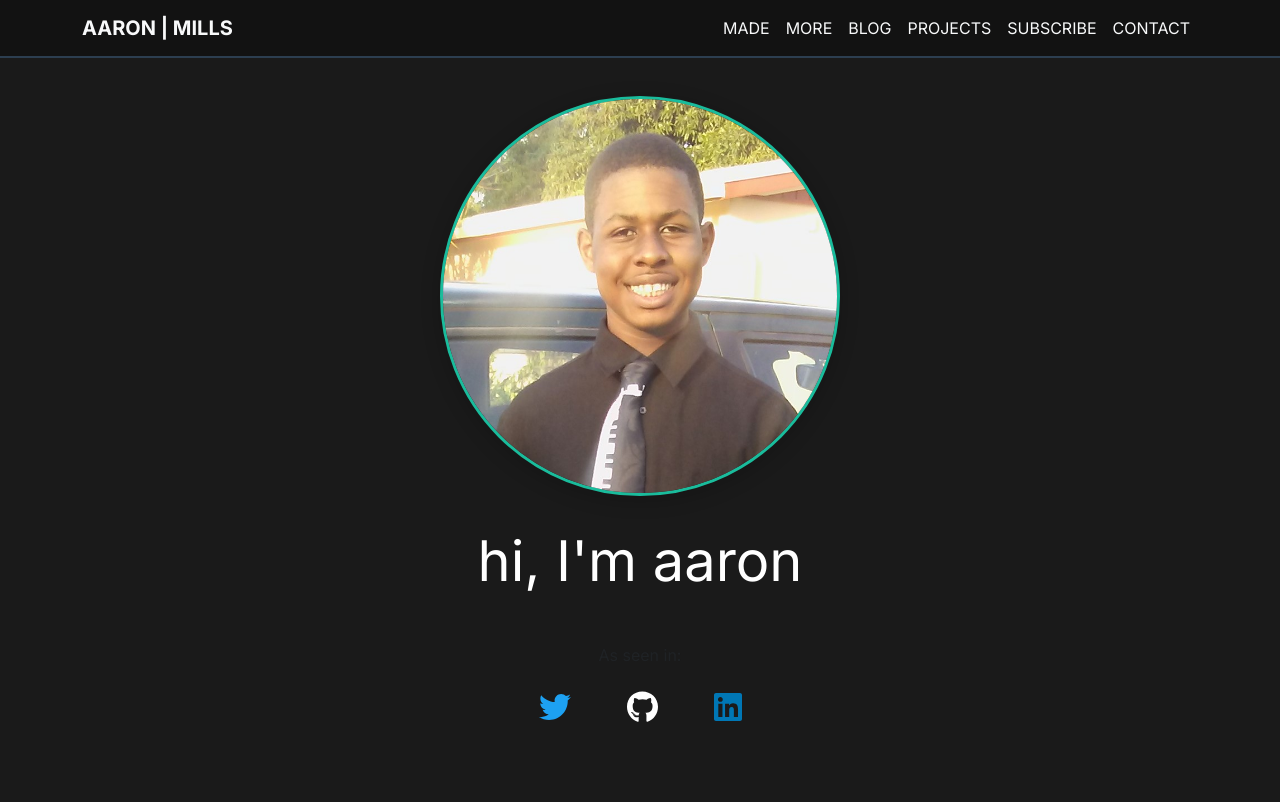
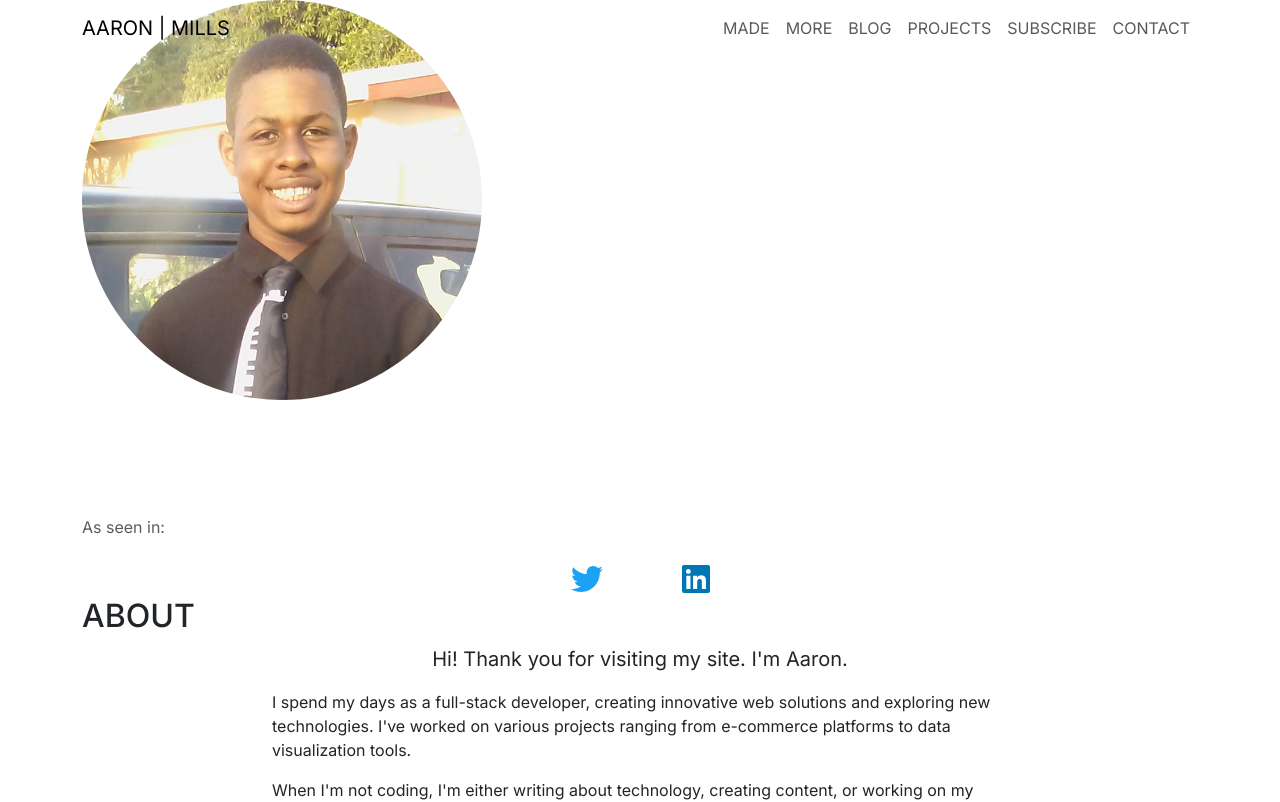
Before and after one commit to AirealAce/Home-Page, a Next.js app: page / in a window 1280 px wide. Shown: the top 802 px of the page. Built offline with nearby package versions, Linux system fonts and the light colour scheme.

Commit message:
test: comment out all CSS to verify Vercel deployment

```diff
--- a/src/app/globals.css
+++ b/src/app/globals.css
@@ -1,4 +1,7 @@
+/* Temporarily commenting out everything to test Vercel deployment
+
 /* Variables */
+/*
 :root {
   --text-dark: #f8f9fa;
   --light-bg: #1a1a1a;
@@ -10,10 +13,11 @@
   --dark-bg: #121212;
   --dark-bg-lighter: #1a1a1a;
   --border-width: 3px;
-  --hero-bg: #007bff;
 }
+*/
 
 /* Base styles */
+/*
 * {
   box-sizing: border-box;
   padding: 0;
@@ -25,8 +29,10 @@ body {
   max-width: 100vw;
   overflow-x: hidden;
 }
+*/
 
 /* Dark theme */
+/*
 .dark {
   background-color: var(--dark-bg);
   color: var(--text-dark);
@@ -79,8 +85,10 @@ body {
 .dark #about .highlights li {
   margin-bottom: 0.5rem;
 }
+*/
 
 /* Navbar styles */
+/*
 .navbar {
   background-color: rgba(255, 255, 255, 0.95);
   padding: 1rem 0;
@@ -102,8 +110,10 @@ body {
 .nav-link:hover {
   color: #333;
 }
+*/
 
 /* Hero section styles */
+/*
 .hero-section {
   background-color: var(--dark-bg-lighter);
   min-height: 100vh;
@@ -131,8 +141,10 @@ body {
 .brands-section .col-auto {
   margin: 0 1rem;
 }
+*/
 
 /* Page sections */
+/*
 .page-section {
   padding: 6rem 0;
   border-top: var(--border-width) solid var(--mint);
@@ -158,8 +170,10 @@ body {
   height: 3px;
   background: var(--mint);
 }
+*/
 
 /* Project cards */
+/*
 .project-card {
   background: white;
   border-radius: 10px;
@@ -202,8 +216,10 @@ body {
   margin: 0.25rem;
   border: 1px solid var(--mint);
 }
+*/
 
 /* Footer */
+/*
 .footer {
   background: #1a1a1a;
   color: white;
@@ -226,8 +242,10 @@ body {
 .social-icon:hover {
   color: var(--mint);
 }
+*/
 
 /* Responsive adjustments */
+/*
 @media (max-width: 768px) {
   .hero-section {
     padding: 4rem 0;
@@ -242,3 +260,4 @@ body {
     margin-bottom: 2rem;
   }
 }
+*/
```
